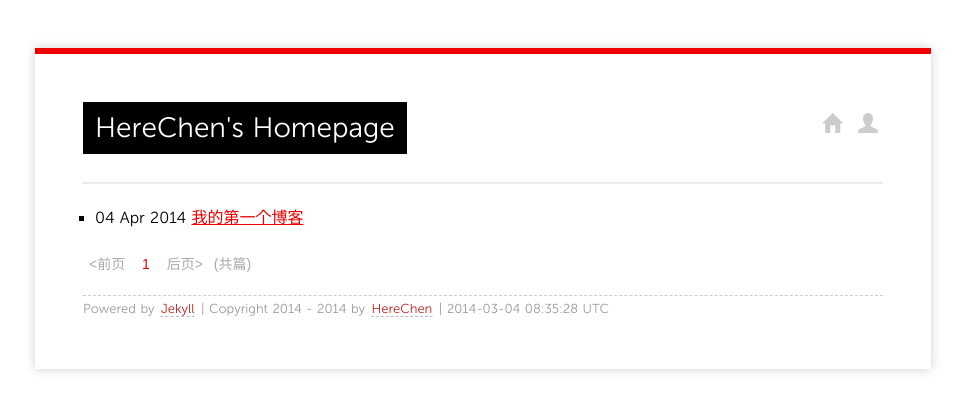
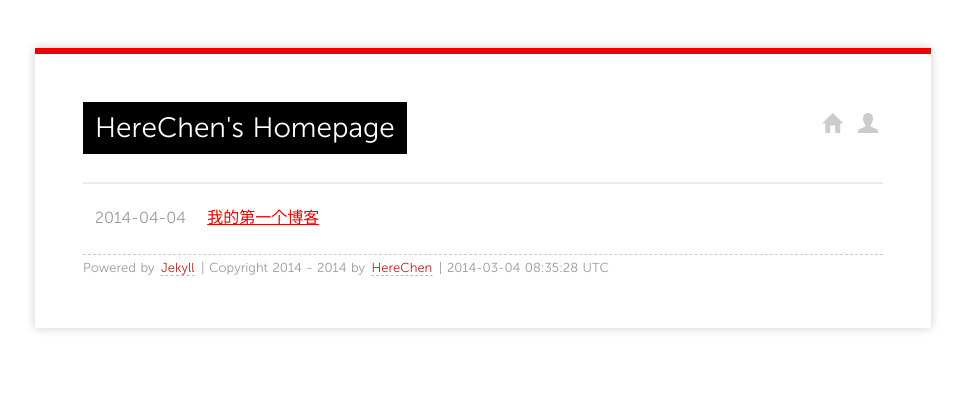
Before and after one commit to Xuezhiyuanlin/herechen.github.io, a Jekyll site: the page built from index.html, in a window 1280 px wide. Shown: the top 411 px of the page, without its empty margins (157-1122 px from the left). Built offline with Jekyll 4.4.1, drawn with Linux system fonts in a browser that asks for light colours.

Commit message:
herechen

```diff
--- a/index.html
+++ b/index.html
@@ -4,43 +4,10 @@ title: HereChen's Homepage
 ---
 
 <ul>
-  {% for post in site.posts %}
-   <li>{{ post.date | date_to_string }}
-     <a href="{{ site.prefix }}{{ post.url }}">{{ post.title }}</a>
-   </li>
-  {% endfor %}
+	{% for post in site.posts %}
+		<li class="listing-item">
+			<time datetime="{{ post.date | date:"%Y-%m-%d" }}">{{ post.date | date:"%Y-%m-%d" }}</time>
+			<a href="{{ site.prefix }}{{ post.url }}">{{ post.title }}</a>
+		</li>
+	{% endfor %}
 </ul>
-
-<div id="post-pagination" class="paginator">
-
-  {% if paginator.previous_page %}
-    {% if paginator.previous_page == 1 %}
-    <a href="/"><前页</a>
-    {% else %}
-    <a href="/page{{paginator.previous_page}}"><前页</a>
-    {% endif %}
-  {% else %}
-    <span class="previous disabled"><前页</span>
-  {% endif %}
-
-      {% if paginator.page == 1 %}
-      <span class="current-page">1</span>
-      {% else %}
-      <a href="/">1</a>
-      {% endif %}
-
-    {% for count in (2..paginator.total_pages) %}
-      {% if count == paginator.page %}
-      <span class="current-page">{{count}}</span>
-      {% else %}
-      <a href="/page{{count}}">{{count}}</a>
-      {% endif %}
-    {% endfor %}
-
-  {% if paginator.next_page %}
-    <a class="next" href="/page{{paginator.next_page}}">后页></a>
-  {% else %}
-    <span class="next disabled" >后页></span>
-  {% endif %}
-  (共{{ paginator.total_posts }}篇)
-</div>
```
